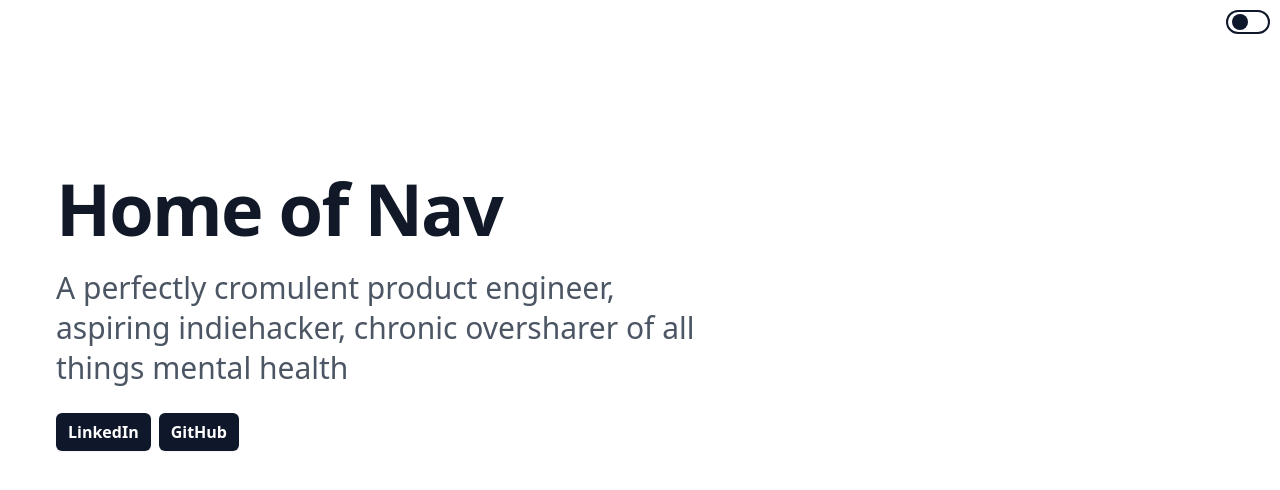
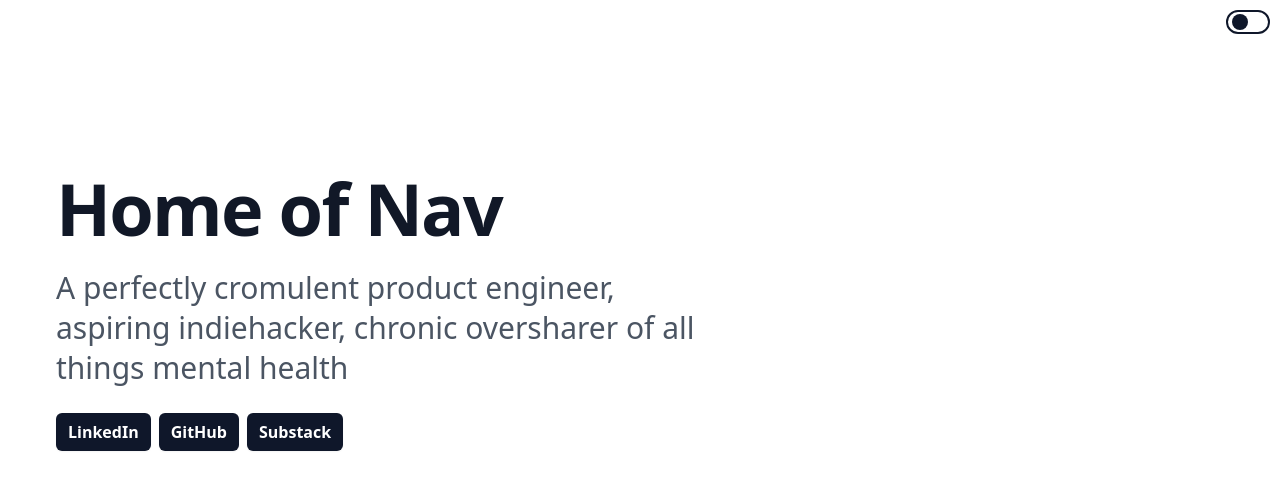
Before and after one commit to sirmews/perfectlycromulent.dev, a Next.js app: page / in a window 1280 px wide. Shown: the top 490 px of the page. Built offline with nearby package versions, Linux system fonts and the light colour scheme.

Commit message:
adding thunder extension

```diff
--- a/app/dashboard/page.tsx
+++ b/app/dashboard/page.tsx
@@ -1,4 +1,3 @@
-import Image from 'next/image'
 import { Introduction } from '@components/Introduction'
 
 const HomeData = {
--- a/app/data.json
+++ b/app/data.json
@@ -7,6 +7,10 @@
     {
       "url": "https://github.com/sirmews",
       "name": "GitHub"
+    },
+    {
+      "url": "https://theperfectlycromulent.substack.com",
+      "name": "Substack"
     }
   ],
   "projects": [
--- /dev/null
+++ b/app/resume/layout.tsx
@@ -0,0 +1,7 @@
+export default function ResumeLayout({
+  children,
+}: {
+  children: React.ReactNode
+}) {
+  return <section>{children}</section>
+}
--- /dev/null
+++ b/app/resume/page.tsx
@@ -0,0 +1,9 @@
+export default function Page() {
+  return (
+    <main>
+      <div>
+        <p>Mew</p>
+      </div>
+    </main>
+  )
+}
```
Also changed, not shown: .devcontainer/devcontainer.json, 2 other files (tests, documents, lock files or other folders).
